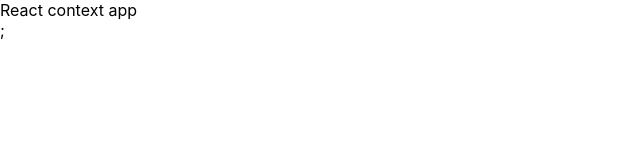
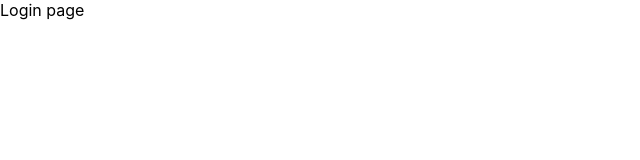
Before and after one commit to SerhiiFesenko-dev/react-context-test, a React (Create React App) app: page /login in a window 1280 px wide. Shown: the top 160 px of the page, without its empty margins (0-640 px from the left). Built offline with nearby package versions, Linux system fonts and the light colour scheme.

Commit message:
Add routing

```diff
--- a/src/App.js
+++ b/src/App.js
@@ -1,8 +1,9 @@
 import { StoreProvider } from "./store";
+import AppRouter from "./AppRouter";
 
 const App = () => (
   <StoreProvider>
-    <div>React context app</div>;
+    <AppRouter />
   </StoreProvider>
 );
 
--- /dev/null
+++ b/src/AppRoute.js
@@ -0,0 +1,25 @@
+import { Route } from "react-router-dom";
+import { useIsAuthenticated } from "./hooks";
+
+const AppRoute = ({
+  authComponent: AuthComponent,
+  publicComponent: PublicComponent,
+  ...rest
+}) => {
+  const isAuthenticated = useIsAuthenticated();
+
+  return (
+    <Route
+      {...rest}
+      render={(props) =>
+        isAuthenticated ? (
+          <AuthComponent {...props} />
+        ) : (
+          <PublicComponent {...props} />
+        )
+      }
+    />
+  );
+};
+
+export default AppRoute;
--- /dev/null
+++ b/src/AppRouter.js
@@ -0,0 +1,24 @@
+import { BrowserRouter as Router, Switch, Redirect } from "react-router-dom";
+import Home from "./Home";
+import AuthHome from "./AuthHome";
+import Login from "./Login";
+import PublicRoute from "./PublicRoute";
+import AppRoute from "./AppRoute";
+
+const AppRouter = () => (
+  <Router>
+    <Switch>
+      <AppRoute
+        exact
+        path="/"
+        authComponent={AuthHome}
+        publicComponent={Home}
+      />
+      <PublicRoute exact path="/login" component={Login} />
+
+      <Redirect to="/" />
+    </Switch>
+  </Router>
+);
+
+export default AppRouter;
--- /dev/null
+++ b/src/PublicRoute.js
@@ -0,0 +1,17 @@
+import { Redirect, Route } from "react-router-dom";
+import { useIsAuthenticated } from "./hooks";
+
+const PublicRoute = ({ component: Component, ...rest }) => {
+  const isAuthenticated = useIsAuthenticated();
+
+  return (
+    <Route
+      {...rest}
+      render={(props) =>
+        !isAuthenticated ? <Component {...props} /> : <Redirect to={"/"} />
+      }
+    />
+  );
+};
+
+export default PublicRoute;
```
